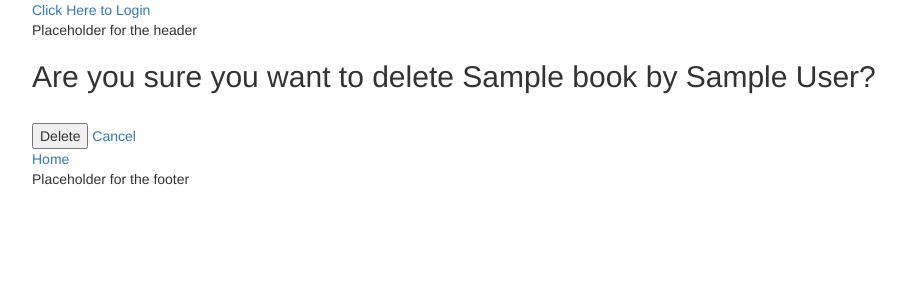
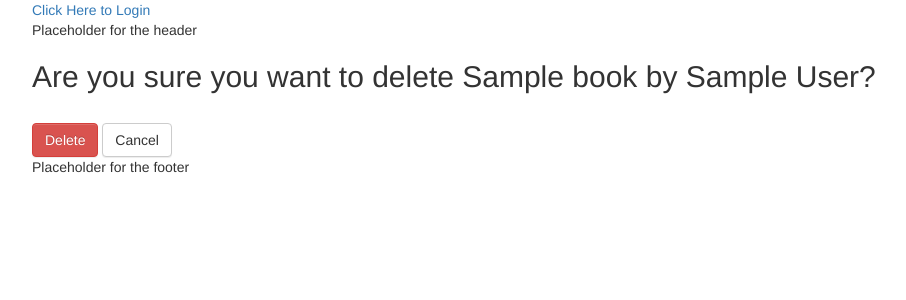
Before and after one commit to sam-atkins/fsnd-item_catalog, a Flask app: template catalog/templates/deletebook.html in a window 1280 px wide. Shown: the top 300 px of the page, without its empty margins (38-944 px from the left). Run offline with Flask 2, Linux system fonts and the light colour scheme; the template is opened without the code that fills it: most values are stand-ins (such as "Sample title", 1, 10 or a date in 2020); parts of the project's set-up code (start-up, migrations or seed data) failed here and were passed over; some libraries are stand-ins or nearby versions.

Commit message:
feat: Bootstrap delete book & category forms

```diff
--- a/catalog/templates/deletebook.html
+++ b/catalog/templates/deletebook.html
@@ -7,13 +7,12 @@
     <br>
     <form method="post">
     {{ form.csrf_token }}
-            <button type="submit">Delete</button>
-            <a href="{{url_for('category_admin.showCategory', category_id=category_id)}}">Cancel</a>
+            <button class="btn btn-danger" type="submit">Delete</button>
+            <a class="btn btn-default" href="{{url_for('category_admin.showCategory', category_id=category_id)}}">Cancel</a>
     </form>
 
     <div>
-        <a href="{{url_for('homePage.index')}}">Home</a>
-        <br>
+
     </div>
 {% include "partials/footer.html" %}
 {% endblock content %}
--- a/catalog/templates/deletecategory.html
+++ b/catalog/templates/deletecategory.html
@@ -8,8 +8,9 @@
     <br>
     <form method="post">
     {{ form.csrf_token }}
-            <button type="submit">Delete</button>
-            <a href="{{url_for('homePage.index')}}">Cancel</a>
+
+            <button class="btn btn-danger" type="submit">Delete</button>
+            <a class="btn btn-default" href="{{url_for('homePage.index')}}">Cancel</a>
     </form>
 {% include "partials/footer.html" %}
 {% endblock content %}
```
